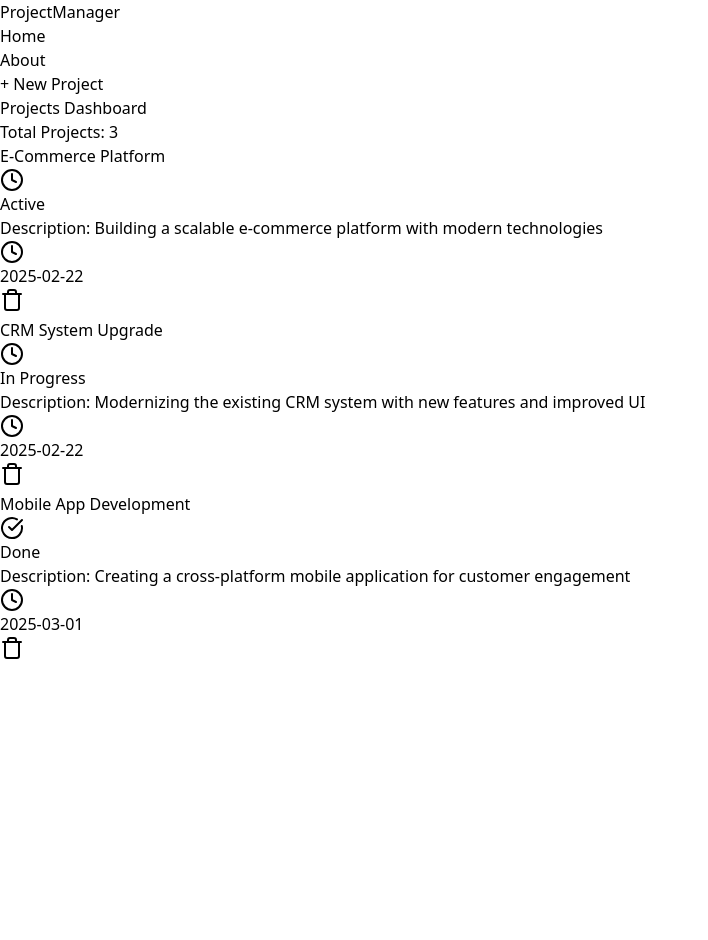
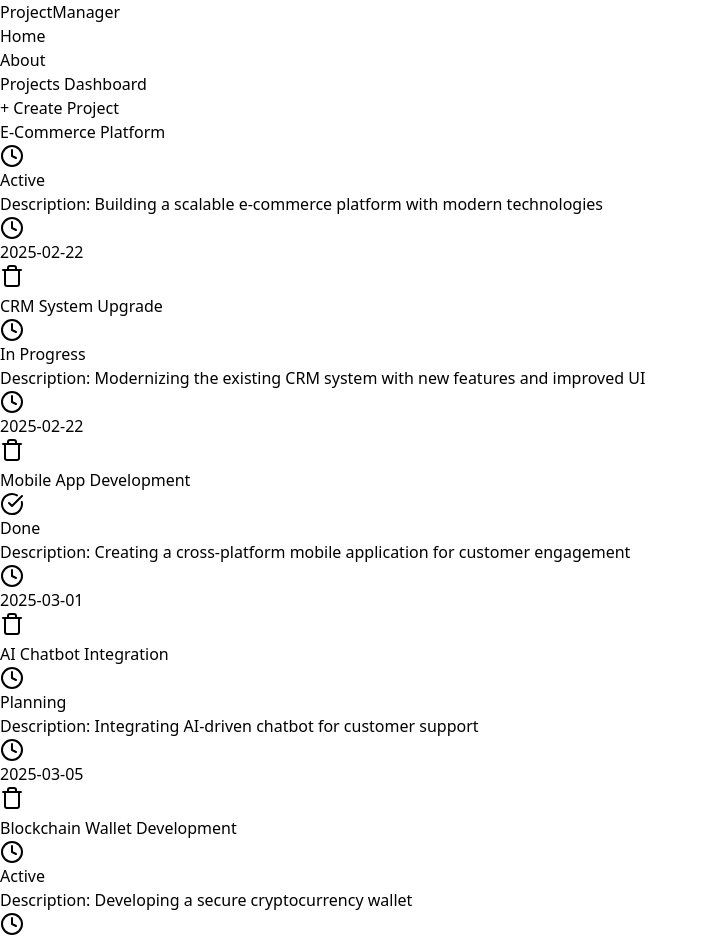
Before and after one commit to Ashish11212776/ProjectManeger, a React (Vite) app: page / in a window 1280 px wide. Shown: the top 940 px of the page, without its empty margins (0-708 px from the left). Before the commit the page ends 800 px from the top, so only its background shows below. Built offline with nearby package versions, Linux system fonts and the light colour scheme.

Commit message:
All feactures are implemented

```diff
--- a/public/data.json
+++ b/public/data.json
@@ -71,6 +71,126 @@
           ]
         }
       ]
+    },
+    {
+      "id": "4",
+      "name": "AI Chatbot Integration",
+      "desc": "Integrating AI-driven chatbot for customer support",
+      "projStartDate": "2025-03-05",
+      "status": "Planning",
+      "listOfDevelopers": [
+        {
+          "devId": "dev4",
+          "devName": "priya",
+          "dataOfJoin": "2025-03-05",
+          "listOfTasks": [
+            {
+              "taskId": "task1",
+              "taskName": "NLP Model Training",
+              "status": "pending",
+              "priority": "high",
+              "assignDate": "2025-03-05",
+              "dateOfSubmission": "2025-03-15"
+            }
+          ]
+        }
+      ]
+    },
+    {
+      "id": "5",
+      "name": "Blockchain Wallet Development",
+      "desc": "Developing a secure cryptocurrency wallet",
+      "projStartDate": "2025-03-10",
+      "status": "Active",
+      "listOfDevelopers": [
+        {
+          "devId": "dev5",
+          "devName": "vijay",
+          "dataOfJoin": "2025-03-10",
+          "listOfTasks": [
+            {
+              "taskId": "task1",
+              "taskName": "Smart Contract Integration",
+              "status": "pending",
+              "priority": "high",
+              "assignDate": "2025-03-10",
+              "dateOfSubmission": "2025-03-20"
+            }
+          ]
+        }
+      ]
+    },
+    {
+      "id": "6",
+      "name": "Cloud Data Migration",
+      "desc": "Migrating enterprise data to the cloud",
+      "projStartDate": "2025-03-15",
+      "status": "In Progress",
+      "listOfDevelopers": [
+        {
+          "devId": "dev6",
+          "devName": "karthik",
+          "dataOfJoin": "2025-03-15",
+          "listOfTasks": [
+            {
+              "taskId": "task1",
+              "taskName": "Database Optimization",
+              "status": "QA",
+              "priority": "medium",
+              "assignDate": "2025-03-15",
+              "dateOfSubmission": "2025-03-25"
+            }
+          ]
+        }
+      ]
+    },
+    {
+      "id": "7",
+      "name": "IoT Home Automation",
+      "desc": "Building an IoT-based smart home automation system",
+      "projStartDate": "2025-03-20",
+      "status": "Planning",
+      "listOfDevelopers": [
+        {
+          "devId": "dev7",
+          "devName": "ananya",
+          "dataOfJoin": "2025-03-20",
+          "listOfTasks": [
+            {
+              "taskId": "task1",
+              "taskName": "Device Integration",
+              "status": "pending",
+              "priority": "high",
+              "assignDate": "2025-03-20",
+              "dateOfSubmission": "2025-03-30"
+            }
+          ]
+        }
+      ]
+    },
+    {
+      "id": "8",
+      "name": "Social Media Analytics Tool",
+      "desc": "Developing an analytics platform for social media insights",
+      "projStartDate": "2025-03-25",
+      "status": "Active",
+      "listOfDevelopers": [
+        {
+          "devId": "dev8",
+          "devName": "deepak",
+          "dataOfJoin": "2025-03-25",
+          "listOfTasks": [
+            {
+              "taskId": "task1",
+              "taskName": "Data Visualization Module",
+              "status": "pending",
+              "priority": "high",
+              "assignDate": "2025-03-25",
+              "dateOfSubmission": "2025-04-05"
+            }
+          ]
+        }
+      ]
     }
   ]
 }
--- a/src/components/CreateProject.jsx
+++ b/src/components/CreateProject.jsx
@@ -4,7 +4,7 @@ import { ADD_DATA,EDIT_PROJ } from "../feactures/mainSlice";
 import CancelBtn from "./CancelBtn";
 
 const CreateProject = ({ setisOpen, setisEdit, project }) => {
-  const isEditing = Boolean(project); // Check if editing
+  const isEditing = Boolean(project);
 
   const [projectData, setProjectData] = useState(
     project || {
@@ -46,8 +46,8 @@ const CreateProject = ({ setisOpen, setisEdit, project }) => {
       setisEdit(false);
     } else {
       console.log("Creating Project:", projectData);
-      dispatch(ADD_DATA(projectData)); // Dispatch new project
-      setisOpen(false); // Close create modal
+      dispatch(ADD_DATA(projectData));
+      setisOpen(false);
     }
   };
 
--- a/src/components/DeveloperDetails.jsx
+++ b/src/components/DeveloperDetails.jsx
@@ -23,9 +23,17 @@ const DeveloperDetails = () => {
   if (!data || !data.listOfProjects || data.listOfProjects.length === 0)
     return <p className="text-center text-gray-500">No data available</p>;
 
-  const developer = data.listOfProjects[id - 1].listOfDevelopers.find(
-    (dev) => dev.devId === devId
-  );
+  const project = data.listOfProjects.find((proj) => proj.id === id);
+
+  if (!project) {
+    return <p>Project not found</p>;
+  }
+
+  const developer = project.listOfDevelopers.find((dev) => dev.devId === devId);
+
+  if (!developer) {
+    return <p>Developer not found</p>;
+  }
 
   developer.listOfTasks.forEach((task) => {
     if (columns[task.status.toLowerCase()]) {
@@ -52,7 +60,7 @@ const DeveloperDetails = () => {
             <h3 className="text-xl font-semibold capitalize text-gray-800 mb-4">{status}</h3>
             {tasks.length > 0 ? (
               tasks.map((task) => (
-                <div key={task.taskId} className="bg-white p-4 rounded-lg shadow space-y-2">
+                <div key={task.taskId} className="bg-white p-4 rounded-lg shadow space-y-2 mt-5">
                   <div className="flex justify-between items-center">
                     <h4 className="font-semibold text-lg text-gray-900">{task.taskName}</h4>
                     <span
--- a/src/components/Header.jsx
+++ b/src/components/Header.jsx
@@ -1,31 +1,20 @@
-import { useState } from "react";
 import { Link } from "react-router-dom";
-import CreateProject from "./CreateProject";
 
 const Header = () => {
-  const [isOpen, setisOpen] = useState(false);
   return (
     <div className="bg-gray-900 p-4 shadow-md">
       <header className="flex justify-between items-center p-4  text-white shadow-lg">
         <h1 className="text-2xl font-bold">ProjectManager</h1>
-        <div className="flex space-x-6 items-center w-1/4 justify-between">
-          <Link to={'/'} className="text-white font-semibold hover:underline">Home</Link>
-          <p className="text-white font-semibold hover:underline">About</p>
-          <button
+        <div className="flex space-x-6 items-center w-1/4 ">
+          <Link
+            to={"/"}
             className="bg-[#ff7f50] text-white px-4 py-2 font-bold rounded-md transition duration-300 ease-in-out hover:bg-[#ff5733]"
-            onClick={() => setisOpen(!isOpen)}
           >
-            + New Project
-          </button>
+            Home
+          </Link>
+          <p  className="bg-[#ff7f50] text-white px-4 py-2 font-bold rounded-md transition duration-300 ease-in-out hover:bg-[#ff5733]">About</p>
         </div>
       </header>
-      {isOpen && (
-        <div className="fixed inset-0 bg-gray-900 bg-opacity-50 flex justify-center items-center">
-          <div className="bg-white p-6 rounded-lg shadow-lg w-1/2">
-            <CreateProject setisOpen={setisOpen} />
-          </div>
-        </div>
-      )}
     </div>
   );
 };
--- a/src/components/Home.jsx
+++ b/src/components/Home.jsx
@@ -1,8 +1,11 @@
+import { useState } from "react";
 import { Link } from "react-router-dom";
+import { useDispatch } from "react-redux";
+import { DELETE_PROJ } from "../feactures/mainSlice";
 import useMainData from "../hooks/useMainData";
 import { Clock, AlertCircle, CheckCircle, Trash } from "lucide-react";
-import { useDispatch } from "react-redux";
-import { DELETE_PROJ } from "../feactures/mainSlice";
+import CreateProject from "./CreateProject";
+
 const getStatusColor = (status) => {
   const statusMap = {
     Active: "bg-green-100 text-green-800",
@@ -12,7 +15,6 @@ const getStatusColor = (status) => {
   };
   return statusMap[status] || "bg-gray-100 text-gray-800";
 };
-
 
 const getStatusIcon = (status) => {
   switch (status) {
@@ -27,7 +29,9 @@ const getStatusIcon = (status) => {
 
 const Home = () => {
   const { isLoading, data, error } = useMainData();
-  const dispatch=useDispatch();
+  const dispatch = useDispatch();
+  const [isOpen, setIsOpen] = useState(false);
+
   if (isLoading) {
     return (
       <div className="flex items-center justify-center min-h-screen">
@@ -47,27 +51,26 @@ const Home = () => {
     );
   }
 
-  if (!data || !data.listOfProjects || data.listOfProjects.length === 0) {
-    return (
-      <div className="flex items-center justify-center min-h-screen">
-        <div className="bg-gray-50 rounded-lg p-4 max-w-md text-center">
-          <p className="text-gray-600">No data available</p>
-        </div>
-      </div>
-    );
-  }
-
   return (
     <div className="min-h-screen bg-gray-50 py-8">
       <div className="max-w-7xl mx-auto px-4 sm:px-6 lg:px-8">
+        {/* Create Project Button */}
         <div className="flex justify-between items-center mb-8">
           <h1 className="text-2xl font-bold text-gray-900">Projects Dashboard</h1>
-          <span className="text-sm text-gray-500">
-            Total Projects: {data.listOfProjects.length}
-          </span>
+          <button
+            onClick={() => setIsOpen(true)}
+            className="bg-blue-500 text-white px-4 py-2 rounded-md shadow-md hover:bg-blue-600 transition"
+          >
+            + Create Project
+          </button>
         </div>
+
+
+        {isOpen && <CreateProject setisOpen={setIsOpen} />}
+
+        {/* Projects List */}
         <div className="grid grid-cols-1 md:grid-cols-2 lg:grid-cols-3 gap-6">
-          {data.listOfProjects.map((project) => (
+          {data?.listOfProjects?.map((project) => (
             <div
               key={project.id}
               className="bg-white rounded-lg shadow-sm hover:shadow-md transition-shadow duration-300 overflow-hidden h-full relative"
@@ -86,7 +89,6 @@ const Home = () => {
                     <span>{project.status}</span>
                   </div>
                 </div>
-                <div className="space-y-3">
                 <p className="text-sm text-gray-600">
                   <span className="font-medium">Description: </span>
                   {project.desc}
@@ -95,9 +97,7 @@ const Home = () => {
                   <Clock className="w-4 h-4 mr-1" />
                   <span>{project.projStartDate}</span>
                 </div>
-                </div>
               </Link>
-              {/* Delete Button (outside of Link) */}
               <button
                 onClick={() => dispatch(DELETE_PROJ(project.id))}
                 className="absolute top-4 right-4 p-2 border border-transparent rounded-full shadow-sm text-sm font-medium text-white bg-red-600 hover:bg-red-700 focus:outline-none focus:ring-2 focus:ring-offset-2 focus:ring-red-500"
--- a/src/components/ProjectDetails.jsx
+++ b/src/components/ProjectDetails.jsx
@@ -1,7 +1,7 @@
 import { Link, useParams } from "react-router-dom";
 import useMainData from "../hooks/useMainData.js";
 import { useState } from "react";
-import { Calendar, Users, Clock, PlusCircle, Pencil, Trash } from "lucide-react";
+import { Calendar, Users, Clock, PlusCircle, Pencil } from "lucide-react";
 import AddNewDeveloper from "./AddnewDeveloper.jsx";
 import CreateProject from "./CreateProject.jsx";
 
@@ -35,10 +35,6 @@ const ProjectDetails = () => {
         </div>
       </div>
     );
-
-    const handleDelete=()=>{
-
-    }
 
   const project = data.listOfProjects.find((item) => String(item.id) === id);
 
--- a/src/feactures/mainSlice.js
+++ b/src/feactures/mainSlice.js
@@ -17,20 +17,33 @@ export const mainSlice = createSlice({
     },
     ADD_DEVELOPER: (state, action) => {
       const { proj_Id, developer } = action.payload;
+      if (!state.data.listOfProjects) {
+        console.error("No projects available in state");
+        return;
+      }
       const project = state.data.listOfProjects.find(
-        (p) => p.id === proj_Id.id
+        (p) => String(p.id) === String(proj_Id.id)
       );
-      console.log("after project", project);
       if (project) {
         project.listOfDevelopers.push(developer);
+        console.log("Developer added successfully:", developer);
+      } else {
+        console.error("Project not found for ID:", proj_Id.id);
       }
     },
+
     EDIT_PROJ: (state, action) => {
-     const index=state.data.listOfProjects.findIndex((item)=>item.id===action.payload.id);
-     index ? state.data.listOfProjects[index]=action.payload : window.alert("Data does't Exit");
+      const index = state.data.listOfProjects.findIndex(
+        (item) => item.id === action.payload.id
+      );
+      index
+        ? (state.data.listOfProjects[index] = action.payload)
+        : window.alert("Data does't Exit");
     },
     DELETE_PROJ: (state, action) => {
-      const index = state.data.listOfProjects.findIndex((item) => item.id === action.payload);
+      const index = state.data.listOfProjects.findIndex(
+        (item) => item.id === action.payload
+      );
       if (index !== -1) {
         state.data.listOfProjects.splice(index, 1);
       } else {
@@ -40,6 +53,7 @@ export const mainSlice = createSlice({
 
     ADD_TASK: (state, action) => {
       const { id, devId, task, status, changeTaskId } = action.payload;
+      console.log(action.payload)
       const project = state.data.listOfProjects.find((p) => p.id === id);
 
       if (project) {
@@ -77,5 +91,11 @@ export const mainSlice = createSlice({
   },
 });
 
-export const { ADD_DATA, ADD_DEVELOPER, ADD_TASK, EDIT_PROJ,DELETE_PROJ } = mainSlice.actions;
+export const {
+  ADD_DATA,
+  ADD_DEVELOPER,
+  ADD_TASK,
+  EDIT_PROJ,
+  DELETE_PROJ,
+} = mainSlice.actions;
 export default mainSlice.reducer;
```
Lines whose indentation alone changed are shown as unchanged.
